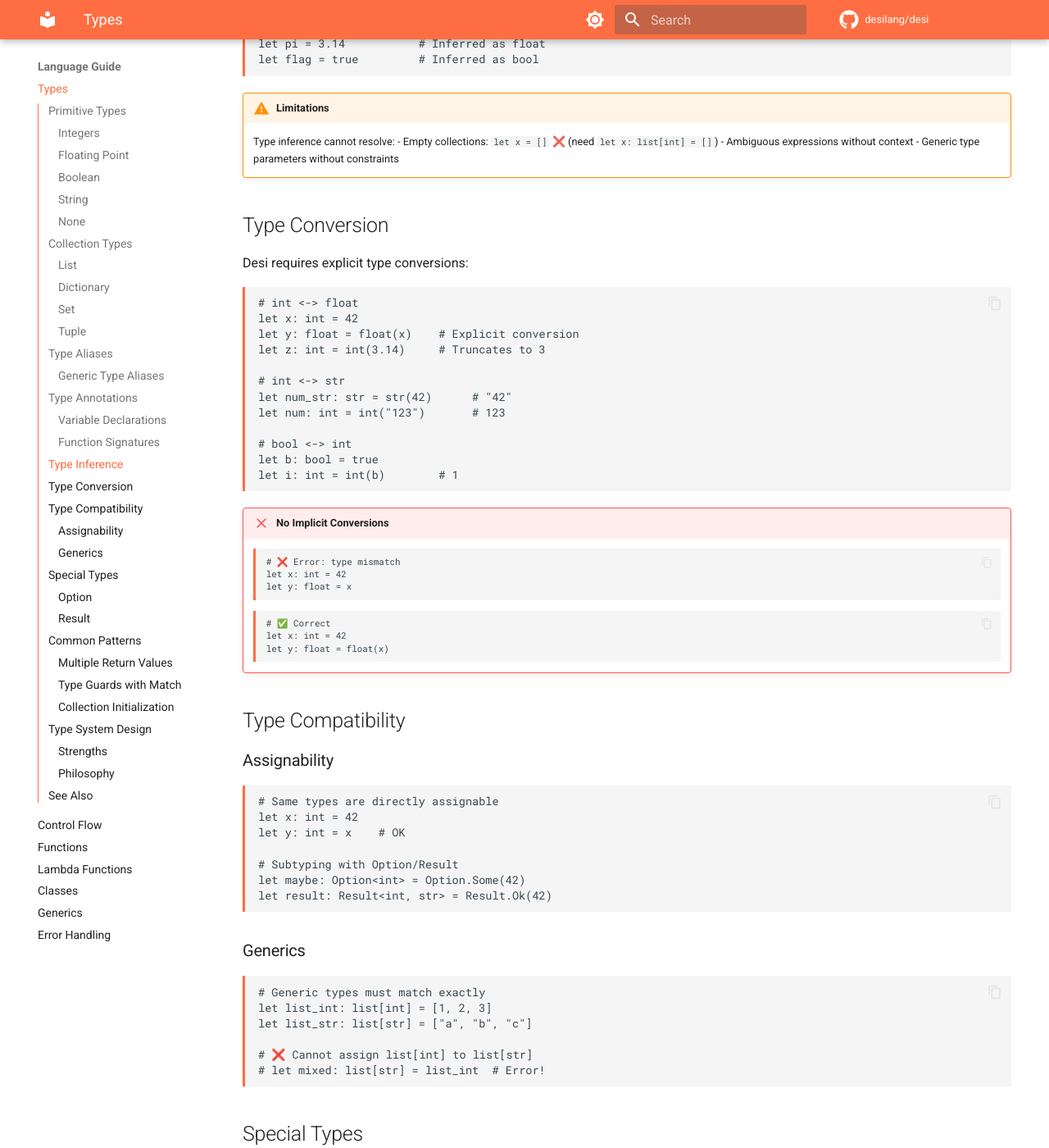
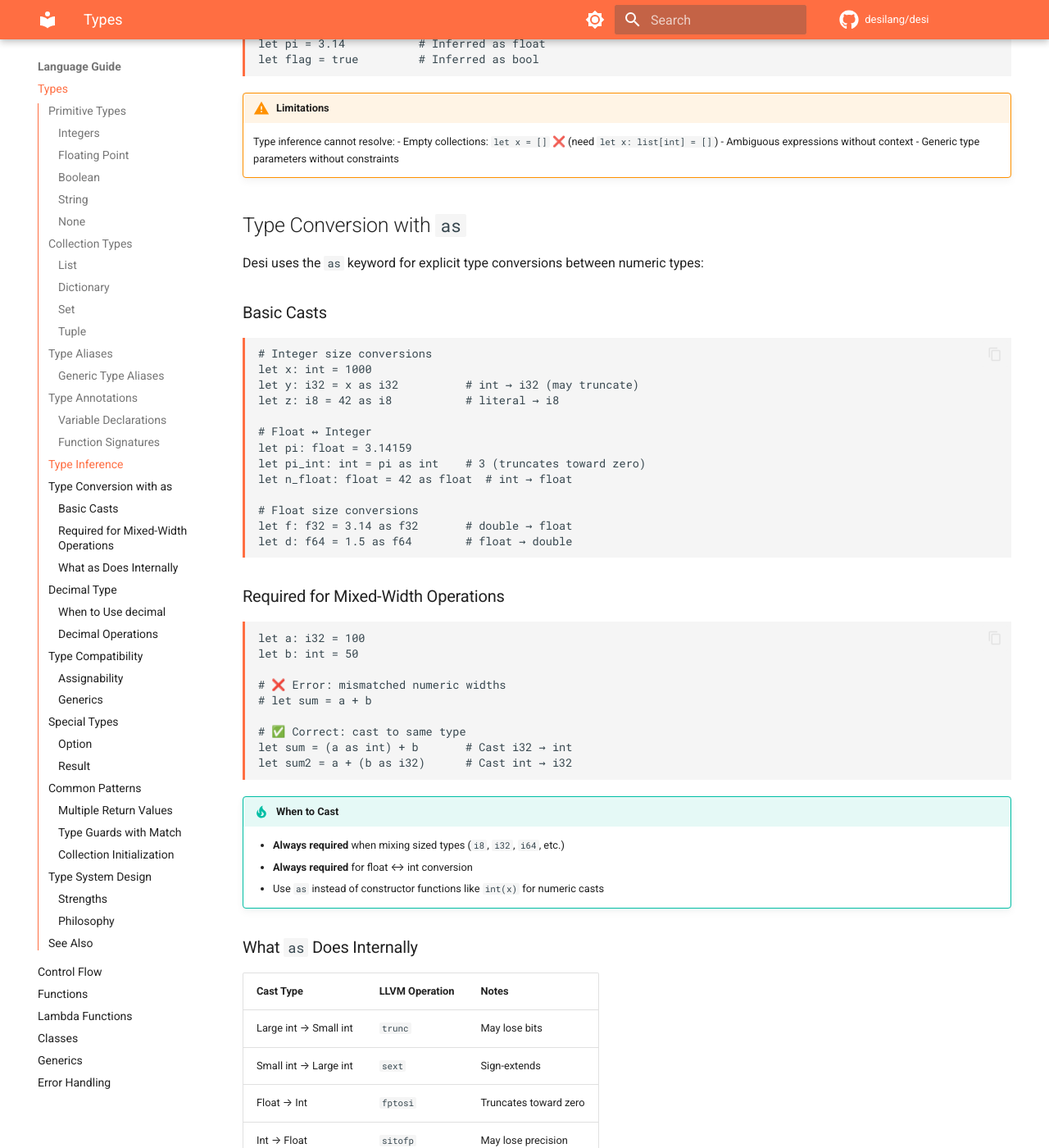
Before and after one commit to desilang/desi, an MkDocs documentation site: the page built from book/docs/language/types.md, in a window 1280 px wide and 1400 px high, scrolled down 4901 px. Shown: the whole window at 82% size. Built offline with MkDocs 1.6.1 and Material for MkDocs 9.7.7, drawn with Linux system fonts in a browser that asks for light colours; comment, search, counter and statistics services are not loaded; the version menu is left out; some of the changed text lies outside the part shown.

Commit message:
docs: add as-cast and decimal documentation
Learner Guide (book/docs/language/types.md):
- Added 'Type Conversion with as' section explaining cast syntax
- Added 'Decimal Type' section with usage examples
- Included tables showing LLVM operations and when to use each type

Contributor Guide (docs/internals/types.md):
- Detailed implementation of as-cast operator (AST, parser, type checker, lowering)
- libmpdec integration and C wrapper functions
- Memory safety model for decimal values
- Cross-platform build information

````diff
--- a/book/docs/language/types.md
+++ b/book/docs/language/types.md
@@ -263,37 +263,107 @@ Desi infers types when possible:
     - Ambiguous expressions without context
     - Generic type parameters without constraints
 
-## Type Conversion
+## Type Conversion with `as`
 
-Desi requires explicit type conversions:
+Desi uses the `as` keyword for explicit type conversions between numeric types:
+
+### Basic Casts
 
 ```desi
-# int <-> float
-let x: int = 42
-let y: float = float(x)    # Explicit conversion
-let z: int = int(3.14)     # Truncates to 3
+# Integer size conversions
+let x: int = 1000
+let y: i32 = x as i32          # int → i32 (may truncate)
+let z: i8 = 42 as i8           # literal → i8
 
-# int <-> str
-let num_str: str = str(42)      # "42"
-let num: int = int("123")       # 123
+# Float ↔ Integer
+let pi: float = 3.14159
+let pi_int: int = pi as int    # 3 (truncates toward zero)
+let n_float: float = 42 as float  # int → float
 
-# bool <-> int
-let b: bool = true
-let i: int = int(b)        # 1
+# Float size conversions
+let f: f32 = 3.14 as f32       # double → float
+let d: f64 = 1.5 as f64        # float → double
 ```
 
-!!! failure "No Implicit Conversions"
-    ```desi
-    # ❌ Error: type mismatch
-    let x: int = 42
-    let y: float = x
-    ```
+### Required for Mixed-Width Operations
 
-    ```desi
-    # ✅ Correct
-    let x: int = 42
-    let y: float = float(x)
-    ```
+```desi
+let a: i32 = 100
+let b: int = 50
+
+# ❌ Error: mismatched numeric widths
+# let sum = a + b
+
+# ✅ Correct: cast to same type
+let sum = (a as int) + b       # Cast i32 → int
+let sum2 = a + (b as i32)      # Cast int → i32
+```
+
+!!! tip "When to Cast"
+    - **Always required** when mixing sized types (`i8`, `i32`, `i64`, etc.)
+    - **Always required** for float ↔ int conversion
+    - Use `as` instead of constructor functions like `int(x)` for numeric casts
+
+### What `as` Does Internally
+
+| Cast Type | LLVM Operation | Notes |
+|-----------|---------------|-------|
+| Large int → Small int | `trunc` | May lose bits |
+| Small int → Large int | `sext` | Sign-extends |
+| Float → Int | `fptosi` | Truncates toward zero |
+| Int → Float | `sitofp` | May lose precision |
+| Double → Float | `fptrunc` | May lose precision |
+| Float → Double | `fpext` | No precision loss |
+
+## Decimal Type
+
+The `decimal` type provides arbitrary-precision decimal arithmetic, ideal for financial calculations where floating-point errors are unacceptable:
+
+```desi
+# Create decimals from strings
+let price: decimal = decimal("19.99")
+let tax: decimal = decimal("0.0825")
+
+# Precise arithmetic
+let total: decimal = price + (price * tax)  # Exact: 21.6391175
+
+# No floating-point errors!
+let a: decimal = decimal("0.1")
+let b: decimal = decimal("0.2")
+let sum: decimal = a + b  # Exactly 0.3, not 0.30000000000000004
+```
+
+### When to Use `decimal`
+
+✅ **Use for:**
+- Currency and financial calculations
+- Scientific measurements requiring exact precision
+- Any calculation where `0.1 + 0.2 == 0.3` must be true
+
+❌ **Don't use for:**
+- Performance-critical calculations (slower than `float`)
+- Graphics or game development
+- General-purpose math where approximation is acceptable
+
+### Decimal Operations
+
+```desi
+let a: decimal = decimal("100.50")
+let b: decimal = decimal("20.25")
+
+# Arithmetic
+let sum: decimal = a + b      # 120.75
+let diff: decimal = a - b     # 80.25
+let prod: decimal = a * b     # 2035.125
+let quot: decimal = a / b     # 4.962962962962962962962962963
+
+# Comparison
+if a > b:
+    print("a is larger")
+```
+
+!!! warning "Memory Managed"
+    Decimal values are heap-allocated. The compiler automatically manages their memory through scope-based deallocation.
 
 ## Type Compatibility
 
````
Also changed, not shown: docs/internals/types.md (added, +198 -0 lines).
